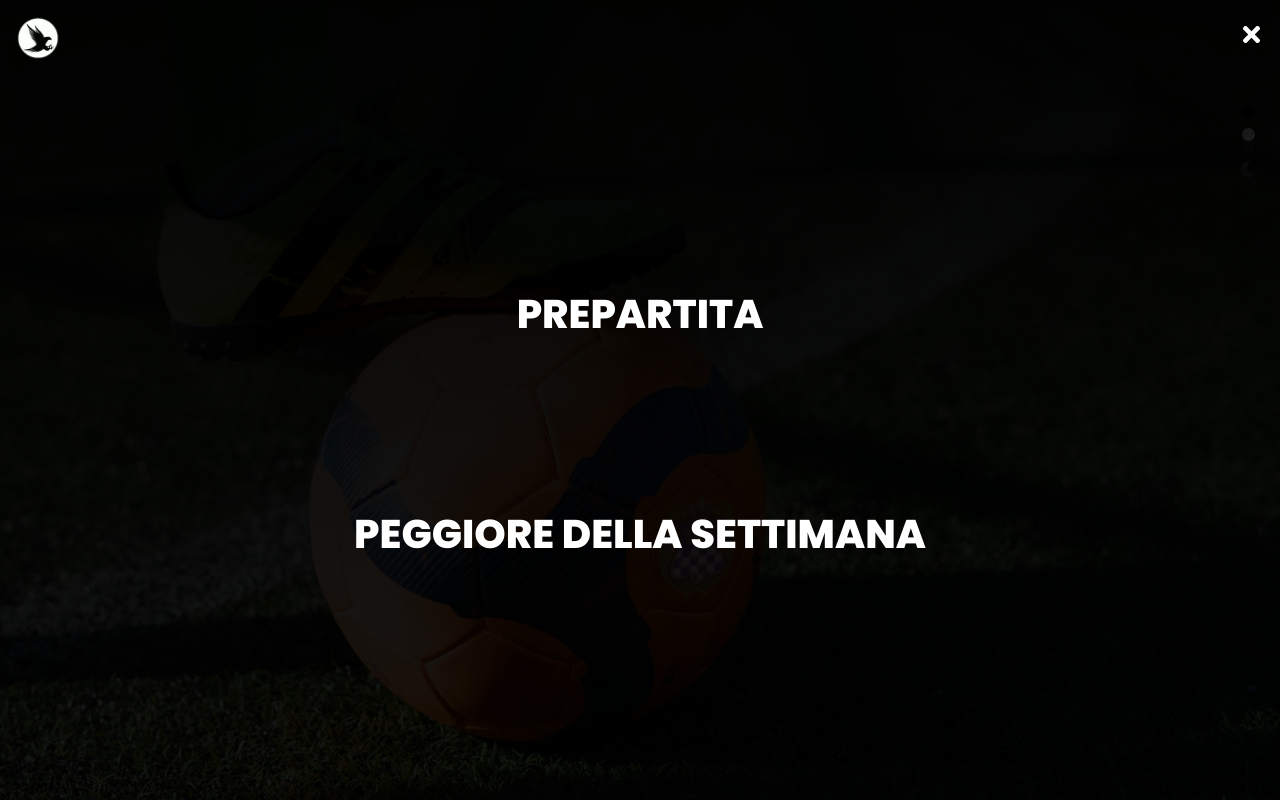
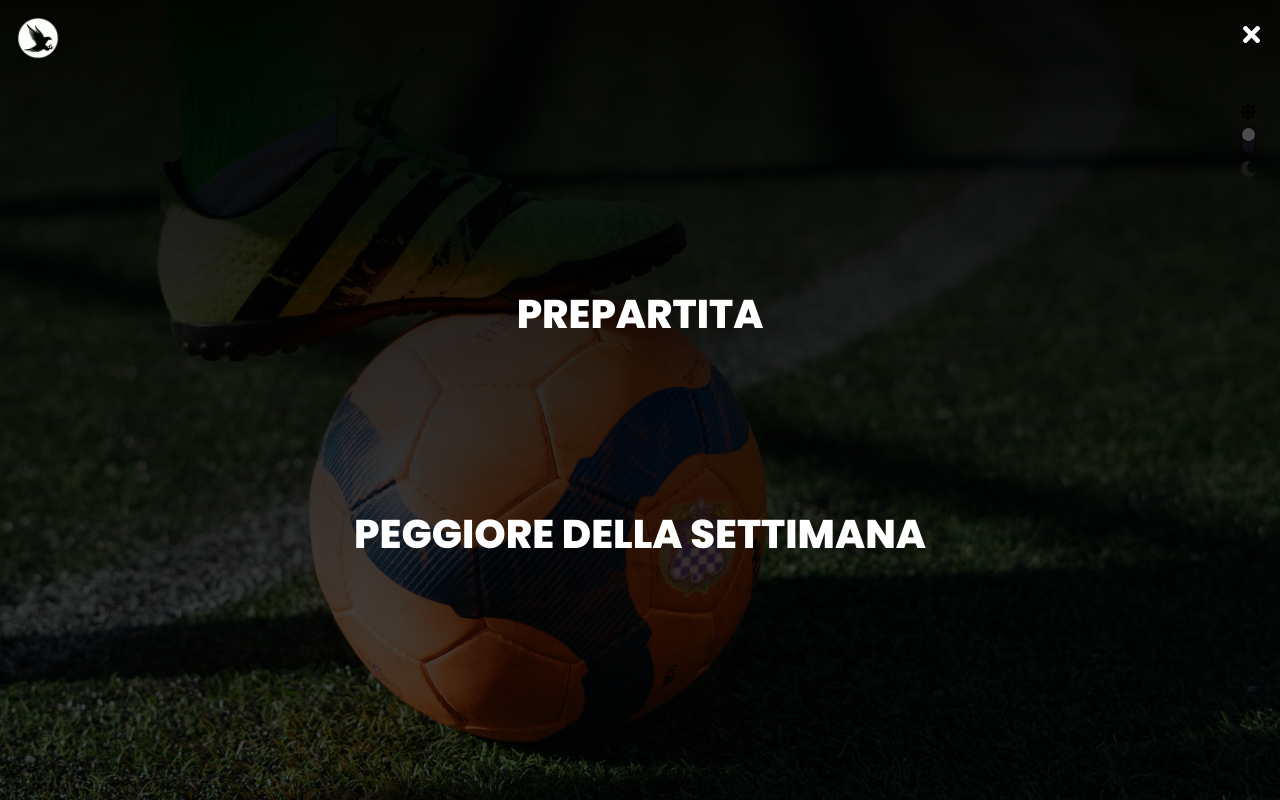
Before and after one commit to tgalex75/ImprevistiFalco, a React (Create React App) app: page / in a window 1280 px wide. Built offline with nearby package versions, Linux system fonts and the light colour scheme.

Commit message:
style Fix

```diff
--- a/src/HeaderStyle.css
+++ b/src/HeaderStyle.css
@@ -74,7 +74,7 @@ header a {
     display: flex;
     flex-direction: column;
     justify-content: center;
-    background-color: rgba(0, 0, 0, 0.9);
+    background-color: rgba(0, 0, 0, 0.7);
     color: #fff;
     z-index: -1;
     transition: 0.3s;
```
